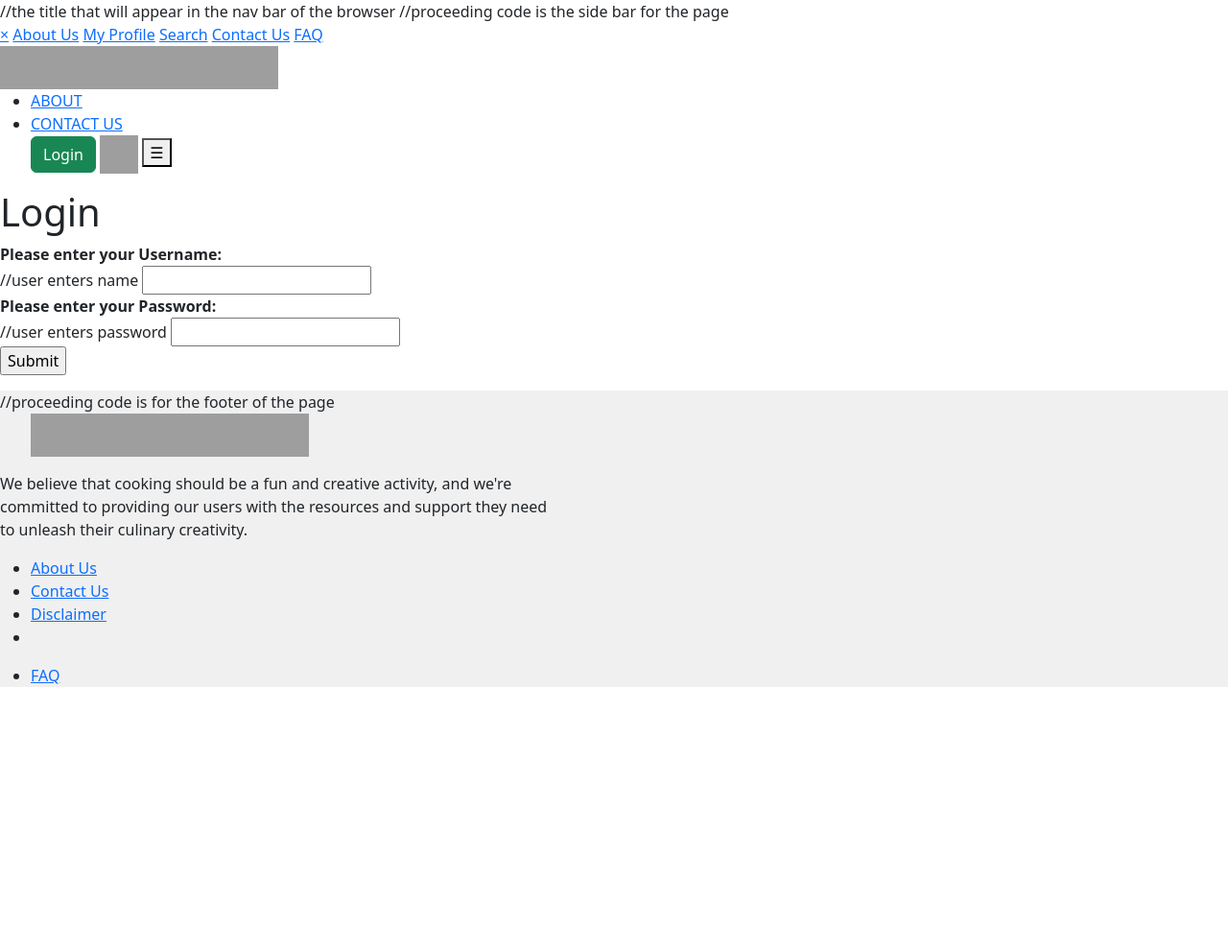
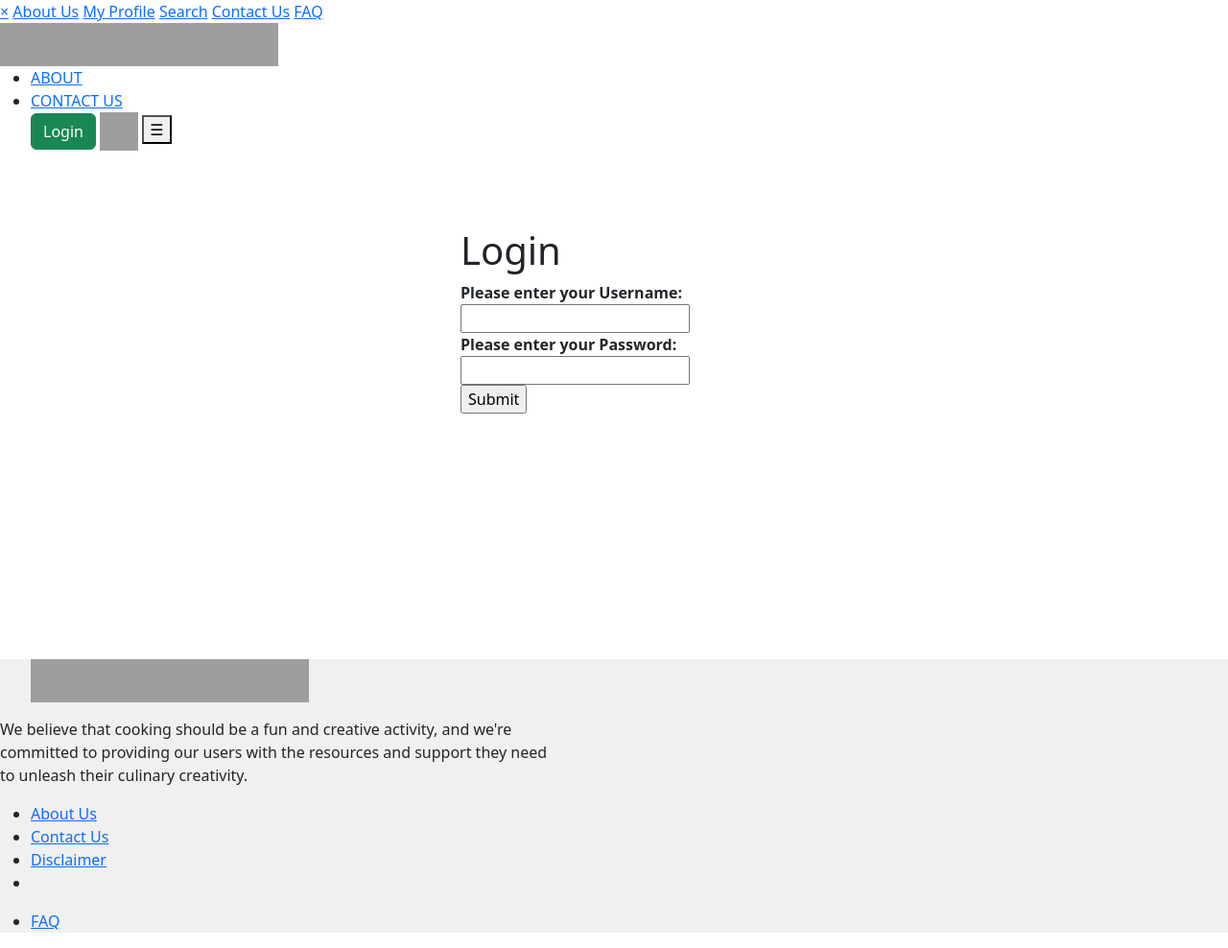
Before and after one commit to Samuels-Account/Recipe-Search, a PHP site: page /Login.php in a window 1280 px wide. Shown: the whole page at 96% size. Before the commit the page ends 716 px from the top, so only its background shows below. Run offline with PHP 8.4, Linux system fonts and the light colour scheme; grey boxes are pictures that could not be loaded.

Commit message:
Update Login.php

```diff
--- a/Login.php
+++ b/Login.php
@@ -1,4 +1,5 @@
 <?php
+
 if($_SERVER["REQUEST_METHOD"] == "POST")
 {
 if(validate() == true)
@@ -10,41 +11,48 @@ else
 {
     echo 'Username or Password doesn\'t match.' ;
 }
+
 }
 
+
+
 //database connection
-function validate()//will determine if the value from the user can be used by checking the database
+function validate()
 {
     $servername = "localhost";
-    $username = "username";
-    $password = "password";
+    $username = "cg6cmf7_herb";
+    $password = "cuEXMVERHayi8UY";
     $conn = new mysqli($servername, $username, $password);//Create
+    $conn->query("USE cg6cmf7_RecipeSearch");
     if ($conn->connect_error)//check
     {
         $conn->close();
         return false;
     }
-
-    $sql = "SELECT username, password, email FROM Users";//interchange names with correct values
+    $u5ername = $_POST["username"];
+    $sql = "SELECT * FROM Users WHERE UserName='$u5ername';";
     $result = $conn->query($sql);
-    foreach($result->fetch_assoc() as $value)
+   // if($result == false)
+   // {
+   //     return false;
+    //}
+    while($value = $result->fetch_assoc())
     {
-        if($value["password"] == $_POST["password"] && $value["username"] == $_POST["userName"])
+        if($value["Password"] == $_POST["password"])
         {
-            echo "User Found.";
-            $conn->close();//closes the connection
+            $conn->close();
             return true;
         }
-        $conn->close();//closes the connection
-        return false;
+        $conn->close();
     }
+    return false;
 }
 
 ?>
 
 <html>
 
-<style>// the formatting of the UI
+<style>
 form
 {
   margin-left: 30em;
@@ -53,6 +61,9 @@ form
 }
 </style>
 
+
+
+
 <head>
   <meta charset="UTF-8">
   <meta http-equiv="X-UA-Compatible" content="IE=edge">
@@ -60,13 +71,10 @@ form
   <link href="https://cdn.jsdelivr.net/npm/bootstrap@5.3.0-alpha3/dist/css/bootstrap.min.css" rel="stylesheet" integrity="sha384-KK94CHFLLe+nY2dmCWGMq91rCGa5gtU4mk92HdvYe+M/SXH301p5ILy+dN9+nJOZ" crossorigin="anonymous">
   <link rel="stylesheet" href="styles.css">
   <script src="homepage.js"></script>
-    <head> //the title that will appear in the nav bar of the browser
-    <title>Recipe Search - Login</title>
-</head>
 
 
 </head>
-<body>//proceeding code is the side bar for the page
+<body>
       <div class="hero">
       <div class="sidebar" id="sidebar">
           <a href="javascript:void(0)" class="closebtn" onclick="closeNav()">&times;</a>
@@ -92,14 +100,14 @@ form
 
       <form action="Login.php" method="post">
         <h1>Login</h1>
-    <p><b>Please enter your Username:</b><br>//user enters name
+    <p><b>Please enter your Username:</b><br>
     <input type="text" name="username"><br>
-    <b>Please enter your Password:</b><br>//user enters password
+    <b>Please enter your Password:</b><br>
     <input type="text" name="password"><br>
     <input type="submit"></p>
        </form>
 
-      <div class="footer" style="background-color: #f0f0f0;">//proceeding code is for the footer of the page
+      <div class="footer" style="background-color: #f0f0f0;">
         <div class="footer_menu">
           <div class="col_1">
             <ul>
@@ -124,4 +132,11 @@ form
         </div>
       </div>
 
+
+
+
+
+<head>
+    <title>Recipe Search - Login</title>
+</head>
 </html>
```
